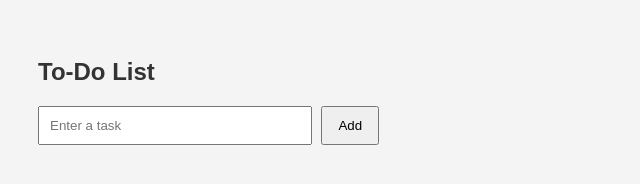
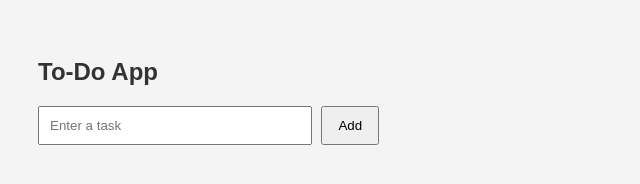
Before and after one commit to Harshitha-hash/My-todo-app, a plain HTML site: page index.html in a window 1280 px wide. Shown: the full height of the page, 0-640 px from the left. Drawn offline with Linux system fonts and the light colour scheme.

Commit message:
changed list to app

```diff
--- a/index.html
+++ b/index.html
@@ -39,7 +39,7 @@
 </head>
 <body>
 
-  <h2>To-Do List</h2>
+  <h2>To-Do App</h2>
   <input type="text" id="taskInput" placeholder="Enter a task" />
   <button onclick="addTask()">Add</button>
 
```
